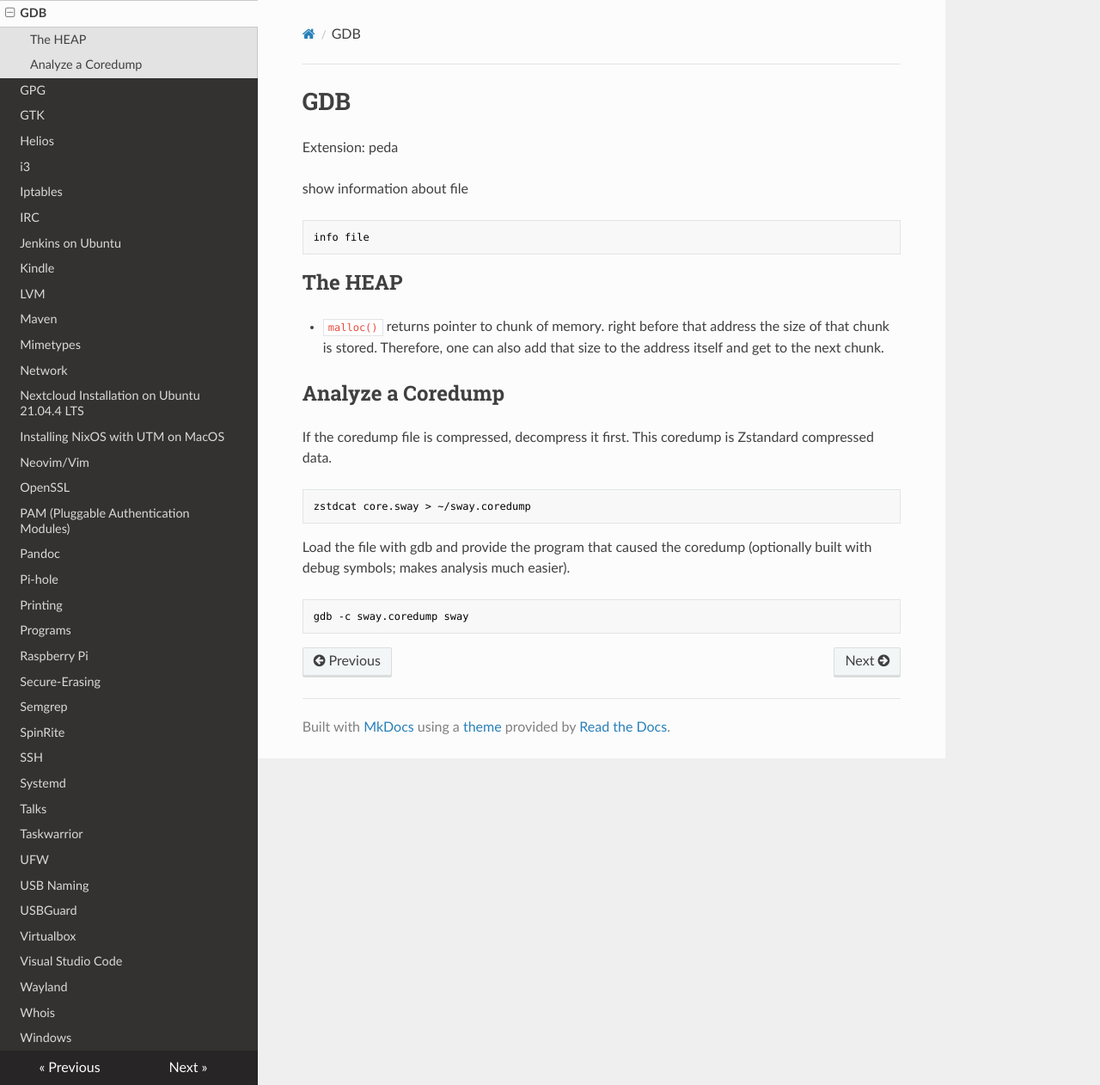
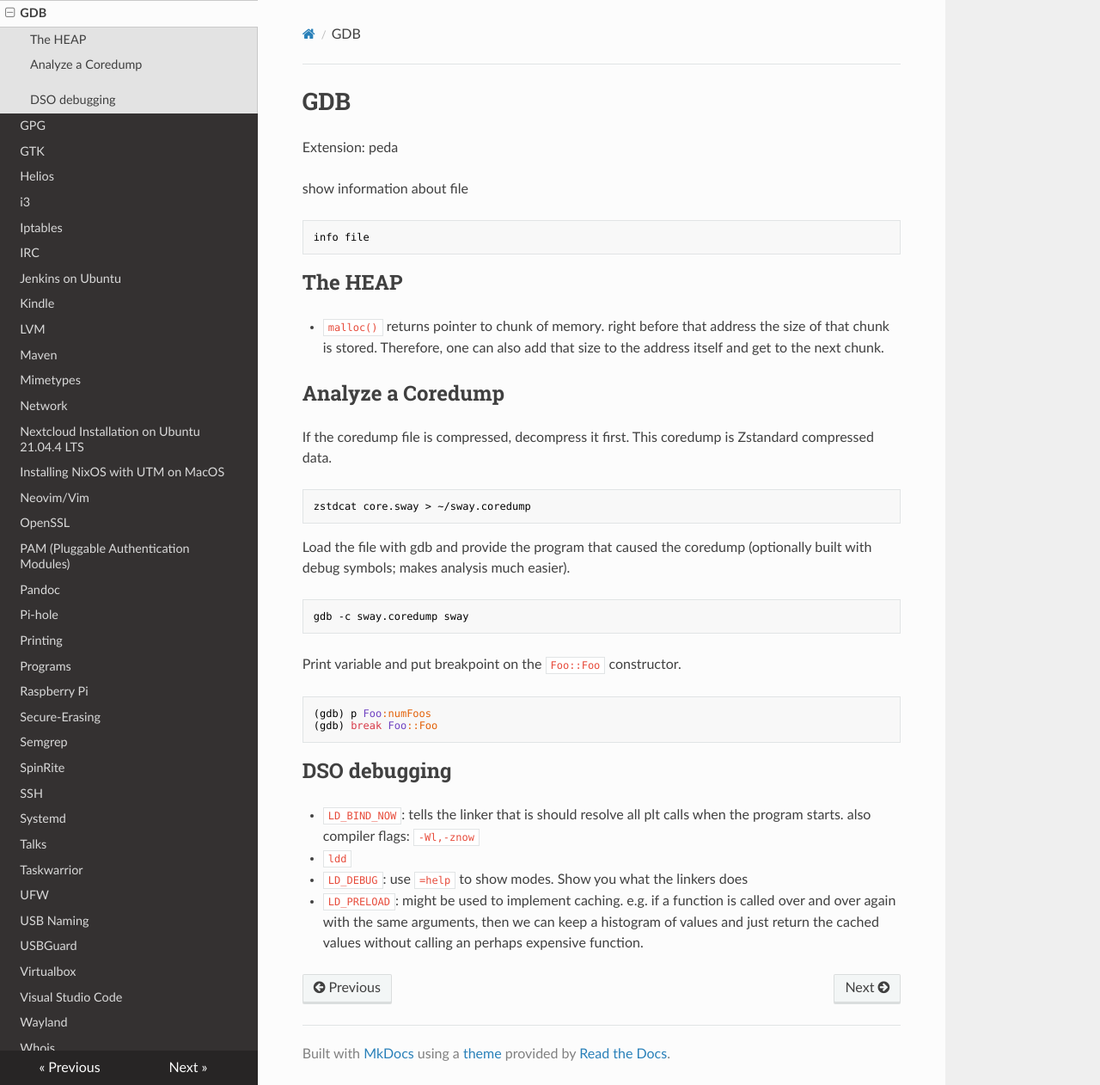
Before and after one commit to Maaxxs/wiki, an MkDocs documentation site: the page built from docs/gdb.md, in a window 1280 px wide and 1262 px high. Shown: the whole window at 86% size. Built offline with MkDocs 1.6.1, drawn with Linux system fonts in a browser that asks for light colours; nearby versions of some CDN libraries.

Commit message:
(gdb): add DSO debugging info

````diff
--- a/docs/gdb.md
+++ b/docs/gdb.md
@@ -28,3 +28,24 @@ Load the file with gdb and provide the program that caused the coredump
 ```sh
 gdb -c sway.coredump sway
 ```
+
+##
+
+Print variable and put breakpoint on the `Foo::Foo` constructor.
+
+```
+(gdb) p Foo:numFoos
+(gdb) break Foo::Foo
+```
+
+
+## DSO debugging
+
+- `LD_BIND_NOW`: tells the linker that is should resolve all plt calls
+  when the program starts. also compiler flags: `-Wl,-znow`
+- `ldd`
+- `LD_DEBUG`: use `=help` to show modes. Show you what the linkers does
+- `LD_PRELOAD`: might be used to implement caching. e.g. if a function
+  is called over and over again with the same arguments, then we can
+  keep a histogram of values and just return the cached values without
+  calling an perhaps expensive function.
````
